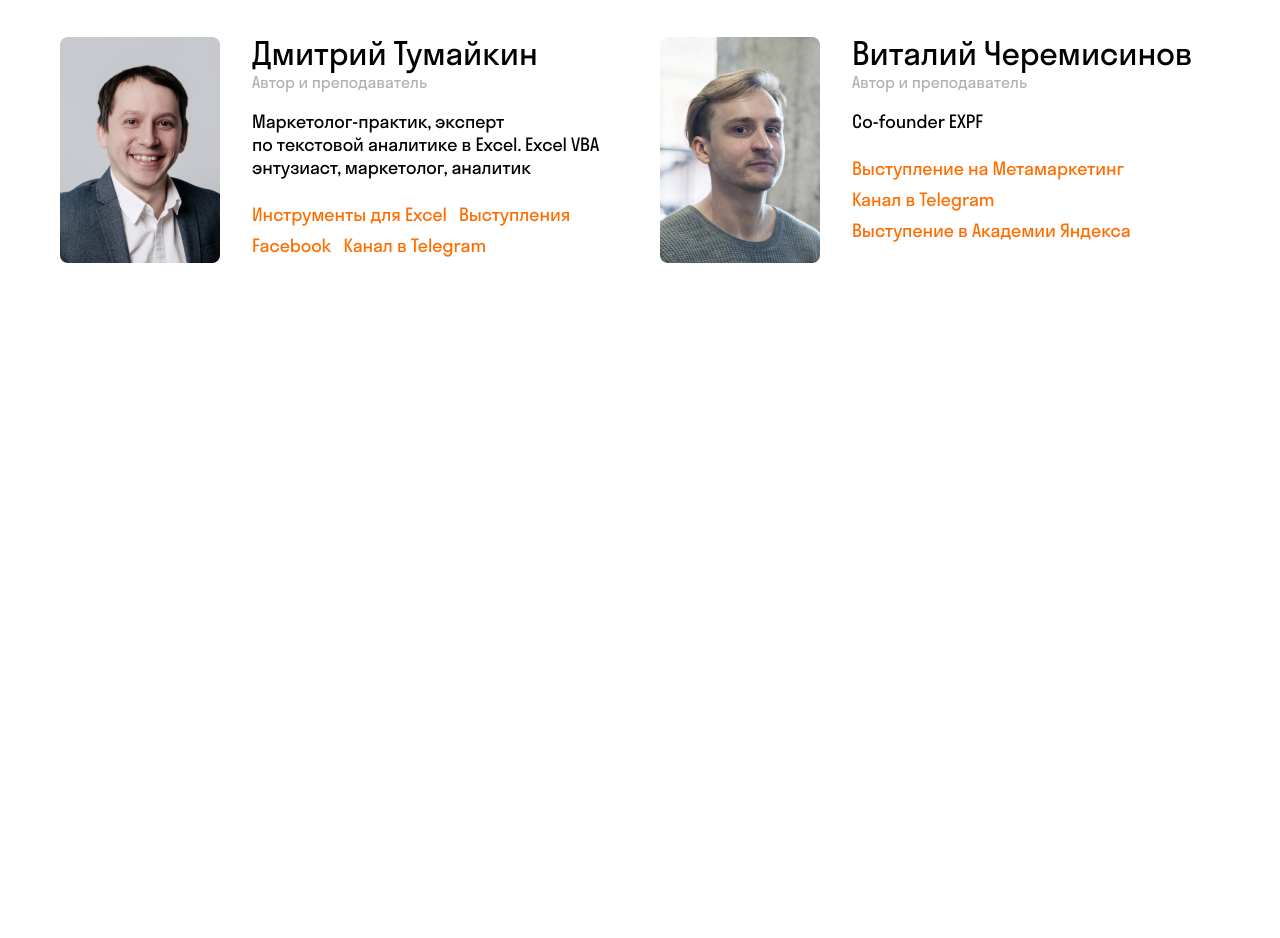
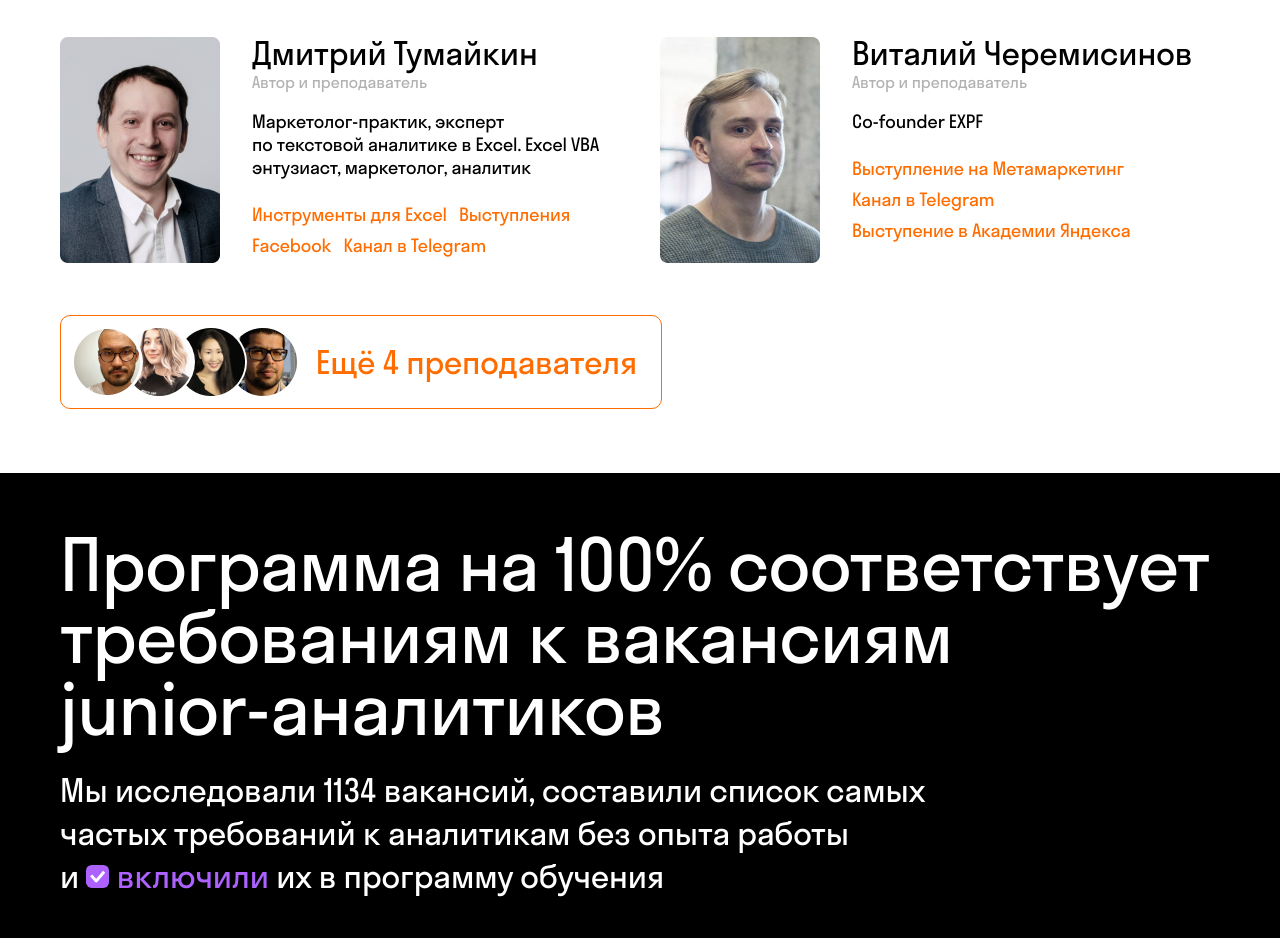
Before and after one commit to Aleksey8622/projectwork, a plain HTML site: page index.html in a window 1280 px wide. Shown: the part 1504-2442 px from the top of the page. Before the commit the page ends 1771 px from the top, so only its background shows below. Drawn offline with Linux system fonts and the light colour scheme.

Commit message:
change file

```diff
--- a/index.html
+++ b/index.html
@@ -66,12 +66,15 @@
                 <div class="item__left">
                     <h3 class="item__name">Алексей Никушин</h3>
                     <p class="item__subtext">Главный автор и преподаватель</p>
-                <p class="item__text">Создатель конференции <a class="item__link" href="https://matemarketing.ru/">Матемаркетинг</a>. Экс-руководитель отдела маркетинг- аналитики в «Rambler Group»</p>
+                    <p class="item__text">Создатель конференции <a class="item__link"
+                            href="https://matemarketing.ru/">Матемаркетинг</a>. Экс-руководитель отдела маркетинг-
+                        аналитики в «Rambler Group»</p>
                     <div class="item__link_icons">
                         <a href="https://www.youtube.com/watch?v=mome3DWQqg0" class="item__link_icons">Интервью</a>
                         <a href="#!" class="item__link_icons">Facebook</a>
                         <a href="https://t.me/internetanalytics" class="item__link_icons">Канал в Telegram</a>
-                    <a href="https://www.youtube.com/watch?v=Hv8Aw6SSMaM&t=135s" class="item__link_icons">Выступение на TEDx Talks</a>
+                        <a href="https://www.youtube.com/watch?v=Hv8Aw6SSMaM&t=135s" class="item__link_icons">Выступение
+                            на TEDx Talks</a>
                     </div>
                 </div>
             </div>
@@ -84,7 +87,8 @@
                     <p class="item__subtext">Автор и преподаватель</p>
                     <p class="item__text">Chief Analytics Officer в Skyeng</p>
                     <div class="item__link_icons">
-                    <a href="https://www.youtube.com/watch?v=mome3DWQqg0" class="item__link_icons">Три шага для кратного роста продаж</a>
+                        <a href="https://www.youtube.com/watch?v=mome3DWQqg0" class="item__link_icons">Три шага для
+                            кратного роста продаж</a>
                         <a href="#!" class="item__link_icons">О команде аналитики Skyeng</a>
                     </div>
                 </div>
@@ -96,12 +100,15 @@
                 <div class="item__left">
                     <h3 class="item__name">Дмитрий Тумайкин</h3>
                     <p class="item__subtext">Автор и преподаватель</p>
-                <p class="item__text">Маркетолог-практик, эксперт по текстовой аналитике в Excel. Excel VBA энтузиаст, маркетолог, аналитик</p>
+                    <p class="item__text">Маркетолог-практик, эксперт по текстовой аналитике в Excel. Excel VBA
+                        энтузиаст, маркетолог, аналитик</p>
                     <div class="item__link_icons">
-                    <a href="https://www.youtube.com/watch?v=mome3DWQqg0" class="item__link_icons">Инструменты для Excel</a>
+                        <a href="https://www.youtube.com/watch?v=mome3DWQqg0" class="item__link_icons">Инструменты для
+                            Excel</a>
                         <a href="#!" class="item__link_icons">Выступления</a>
                         <a href="https://t.me/internetanalytics" class="item__link_icons">Facebook</a>
-                    <a href="https://www.youtube.com/watch?v=Hv8Aw6SSMaM&t=135s" class="item__link_icons">Канал в Telegram</a>
+                        <a href="https://www.youtube.com/watch?v=Hv8Aw6SSMaM&t=135s" class="item__link_icons">Канал в
+                            Telegram</a>
                     </div>
                 </div>
             </div>
@@ -114,13 +121,33 @@
                     <p class="item__subtext">Автор и преподаватель</p>
                     <p class="item__text">Сo-founder EXPF</p>
                     <div class="item__link_icons">
-                    <a href="https://www.youtube.com/watch?v=mome3DWQqg0" class="item__link_icons">Выступление на Метамаркетинг</a>
+                        <a href="https://www.youtube.com/watch?v=mome3DWQqg0" class="item__link_icons">Выступление на
+                            Метамаркетинг</a>
                         <a href="#!" class="item__link_icons">Канал в Telegram</a>
-                    <a href="https://t.me/internetanalytics" class="item__link_icons">Выступение в Академии Яндекса</a>
+                        <a href="https://t.me/internetanalytics" class="item__link_icons">Выступение в Академии
+                            Яндекса</a>
                     </div>
                 </div>
             </div>
         </div>
+        <div class="foto">
+            <div class="foto__experts">
+                <img class="foto__img-one" src="./img/experts-foto-6.jpg" alt="">
+                <img class="foto__img-two" src="./img/experts-foto-7.jpg" alt="">
+                <img class="foto__img-three" src="./img/experts-foto-8.jpg" alt="">
+                <img class="foto__img-four" src="./img/experts-foto-5.jpg" alt="">
+            </div>
+            <h3 class="foto__heading">Ещё 4 преподавателя</h3>
+        </div>
+    </section>
+    <section class="program center">
+        <h3 class="program__heading">Программа на 100% соответствует требованиям к вакансиям<br>junior-аналитиков</h3>
+        <p class="program__subheading">Мы исследовали 1134 вакансий, составили список самых частых требований
+            к аналитикам без опыта работы<br>и&nbsp;<span><img src="./img/Container.svg"
+                    alt="Checkbox">&nbsp;включили</span>
+            их в программу обучения</p>
+            <div class="program__skills"></div>
+            <div class="program__vacancies"></div>
     </section>
 </body>
 
--- a/style.scss
+++ b/style.scss
@@ -194,6 +194,7 @@ strong {
         gap: 40px;
     }
 }
+
 .item__name {
     font-weight: 500;
     font-weight: 500;
@@ -264,3 +265,105 @@ strong {
     order: 1;
     flex-grow: 0;
 }
+
+.foto {
+    display: flex;
+    align-items: center;
+    justify-content: space-between;
+    border: 1px solid #FF6D00;
+    border-radius: 10px;
+    max-width: 600px;
+    height: 92px;
+    margin-top: 48px;
+    margin-bottom: 64px;
+
+    &__heading {
+        font-weight: 400;
+        font-size: 32px;
+        line-height: 40px;
+        letter-spacing: -0.15px;
+        font-feature-settings: 'pnum' on, 'lnum' on;
+        color: #FF6D00;
+        padding-right: 24px;
+        padding-left: 16px;
+        box-sizing: border-box;
+    }
+
+
+    &__experts {
+        position: relative;
+        bottom: 36px;
+        right: 20px;
+    }
+
+    &__img-one {
+        position: absolute;
+        left: 30px;
+        width: 72px;
+        height: 72px;
+        border-radius: 50%;
+        z-index: 90;
+    }
+
+    &__img-two {
+        position: absolute;
+        left: 82px;
+        width: 72px;
+        height: 72px;
+        border-radius: 50%;
+        z-index: 80;
+    }
+
+    &__img-three {
+        position: absolute;
+        left: 134px;
+        width: 72px;
+        height: 72px;
+        border-radius: 50%;
+        z-index: 70;
+    }
+
+    &__img-four {
+        position: absolute;
+        left: 186px;
+        width: 72px;
+        height: 72px;
+        border-radius: 50%;
+        z-index: 60;
+    }
+}
+
+.program {
+    background-image: url(./img/fon-program.jpg);
+    background-position: center;
+    background-repeat: no-repeat;
+    background-size: cover;
+
+    &__heading {
+        max-width: 1160px;
+        font-weight: 400;
+        font-size: 72px;
+        line-height: 72px;
+        letter-spacing: -0.6px;
+        font-feature-settings: 'pnum' on, 'lnum' on;
+        color: #FFFFFF;
+        padding: 56px 0px 24px;
+    }
+
+    &__subheading {
+        max-width: 960px;
+        height: 129px;
+        font-style: normal;
+        font-weight: 400;
+        font-size: 32px;
+        line-height: 43px;
+        letter-spacing: -0.05px;
+        font-feature-settings: 'pnum' on, 'lnum' on;
+        color: #FFFFFF;
+        padding: 0px 0px 40px;
+    }
+
+    &__subheading span {
+        color: #AD61FF;
+    }
+}
```
Also changed, not shown: img/Checkbox.svg (added), img/Container.svg (added), img/experts-foto-5.jpg (added), img/experts-foto-6.jpg (added), img/experts-foto-7.jpg (added), img/experts-foto-8.jpg (added), img/fon-program.jpg (added), style.css, 2 other files. Lines whose indentation alone changed are shown as unchanged.
